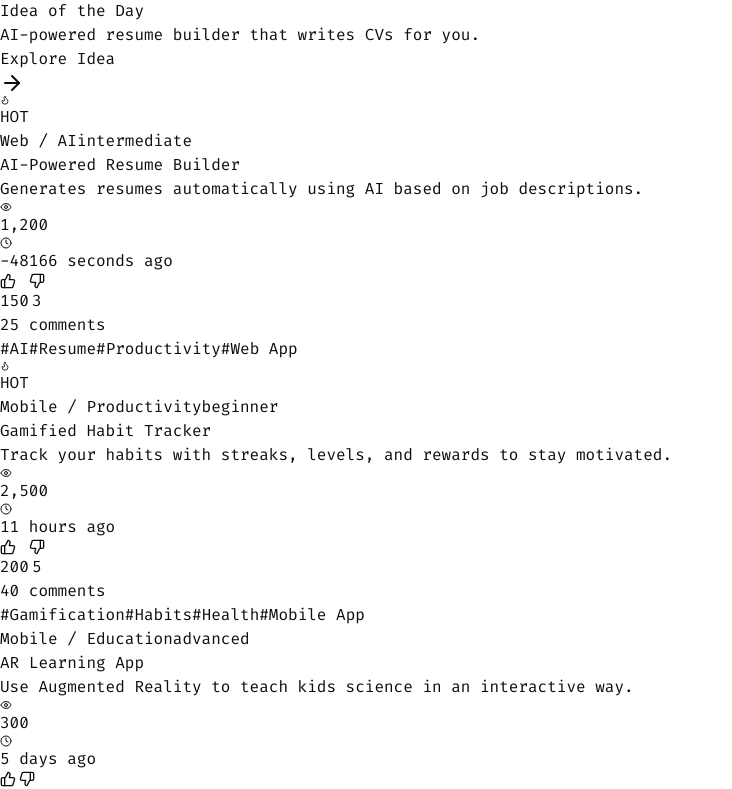
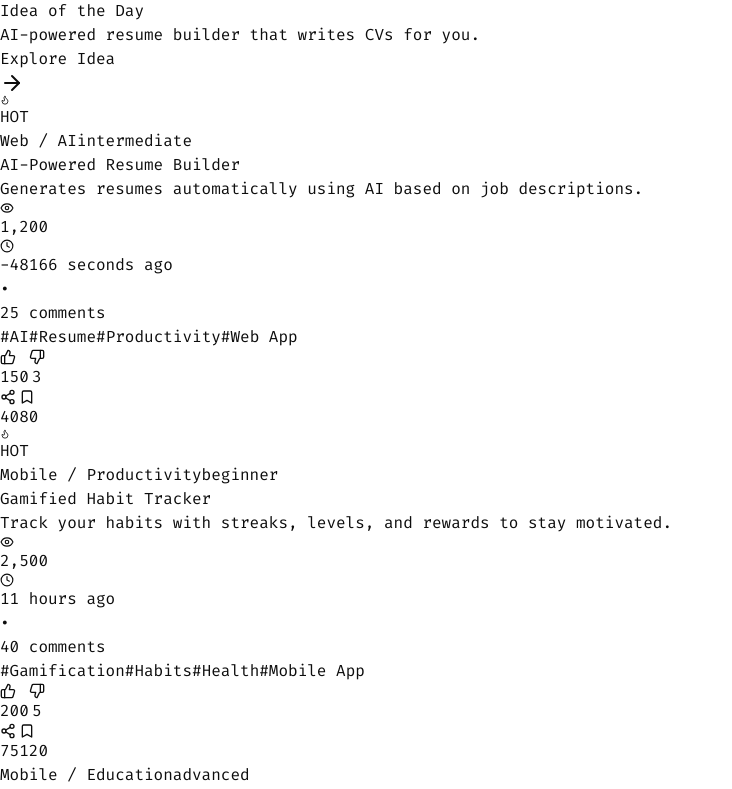
Before and after one commit to An4s0/IdeeLab, a React (Vite) app in the folder apps/web/: page / in a window 1280 px wide. Shown: the part 2368-3157 px from the top of the page, without its empty margins (0-732 px from the left). Built offline with nearby package versions, Linux system fonts and the light colour scheme.

Commit message:
update IdeaCard component

```diff
--- a/apps/web/src/components/header/bottom-bar.tsx
+++ b/apps/web/src/components/header/bottom-bar.tsx
@@ -6,7 +6,7 @@ function navLinkClass(isActive: boolean, isPending?: boolean) {
     isPending
       ? "text-text"
       : isActive
-        ? "text-primary-dark dark:text-primary"
+        ? "text-primary"
         : "text-subtle"
   }`;
 }
--- a/apps/web/src/components/ideas/card.tsx
+++ b/apps/web/src/components/ideas/card.tsx
@@ -1,4 +1,12 @@
-import { Flame, Eye, Clock, ThumbsUp, ThumbsDown } from "lucide-react";
+import {
+  Flame,
+  Eye,
+  Clock,
+  ThumbsUp,
+  ThumbsDown,
+  Share2,
+  Bookmark,
+} from "lucide-react";
 import { Link } from "react-router-dom";
 import { timeAgo } from "@/utils";
 import type { IdeaType } from "@/types";
@@ -21,75 +29,95 @@ export default function IdeaCard({ idea }: { idea: IdeaType }) {
   return (
     <div
       key={idea.id}
-      className="block relative rounded-2xl p-6 backdrop-blur-sm border border-subtle/10 hover:border-primary/20 hover:shadow-xl hover:shadow-primary/5 overflow-hidden"
+      className="group relative rounded-2xl p-6 backdrop-blur-sm border border-subtle/10 hover:border-subtle/30 overflow-hidden"
     >
-      <div className="absolute inset-0 bg-gradient-to-br from-primary/5 via-transparent to-primary/3 opacity-0 group-hover:opacity-100"></div>
-
+      {/* Hot badge */}
       {idea.is_hot && (
-        <div className="absolute top-4 right-4 flex items-center gap-1 px-2 py-1 bg-gradient-to-r from-orange-500 to-red-500 text-white text-xs font-bold rounded-full">
+        <div className="absolute top-4 right-4 z-20 flex items-center gap-1 px-2 py-1 bg-gradient-to-r from-orange-500 to-red-500 text-white text-xs font-bold rounded-full">
           <Flame size={10} />
           HOT
         </div>
       )}
 
       <div className="relative z-10">
-        <div className="flex flex-wrap gap-2 mb-3">
-          <span className="px-3 py-1 bg-primary/10 text-primary-dark dark:text-primary text-xs font-semibold rounded-full">
+        {/* Category and Difficulty Tags */}
+        <div className="flex flex-wrap gap-2 mb-4">
+          <span className="px-3 py-1 bg-primary/10 text-primary text-xs font-semibold rounded-full">
             {idea.category}
           </span>
           <span
             className={`px-2 py-1 text-xs font-medium rounded-full border ${getDifficultyColor(
-              idea.difficulty,
+              idea.difficulty
             )}`}
           >
             {idea.difficulty}
           </span>
         </div>
-        <Link to={`/ideas/${idea.slug}`} className="">
-          <h3 className="text-xl font-bold text-foreground mb-3 hover:text-primary">
+
+        {/* Title */}
+        <Link to={`/ideas/${idea.slug}`} className="block">
+          <h3 className="text-xl font-bold text-foreground mb-3 hover:text-primary leading-tight">
             {idea.title}
           </h3>
         </Link>
-        <p className="text-subtle text-sm leading-relaxed mb-4 line-clamp-3">
-          {idea.summary}
-        </p>
 
-        <div className="flex items-center gap-4 mb-4 text-sm text-subtle">
-          <div className="flex items-center gap-1">
-            <Eye size={12} />
+        {/* Summary */}
+        <p className="text-subtle text-sm mb-4 line-clamp-3">{idea.summary}</p>
+
+        {/* Meta Information */}
+        <div className="flex items-center gap-4 mb-6 text-sm text-subtle">
+          <div className="flex items-center gap-1.5">
+            <Eye size={14} />
             <span>{idea.views.toLocaleString()}</span>
           </div>
-          <div className="flex items-center gap-1">
-            <Clock size={12} />
+          <div className="flex items-center gap-1.5">
+            <Clock size={14} />
             <span>{timeAgo(idea.created_at.toString())}</span>
           </div>
+          <div className="text-subtle">•</div>
+          <span>{idea.comments} comments</span>
         </div>
 
-        <div className="flex items-center justify-between mb-4">
-          <div className="flex items-center gap-4">
-            <button className="flex items-center gap-1 px-2 py-1 rounded-full bg-subtle/10 hover:bg-subtle/7 text-green">
+        {/* Tags */}
+        <div className="flex flex-wrap gap-2 mb-6">
+          {idea.tags.slice(0, 4).map((tag, index) => (
+            <span
+              key={index}
+              className="px-2.5 py-1 bg-subtle/10 text-subtle rounded-md text-xs font-medium"
+            >
+              #{tag}
+            </span>
+          ))}
+          {idea.tags.length > 4 && (
+            <span className="px-2.5 py-1 text-subtle text-xs">
+              +{idea.tags.length - 4} more
+            </span>
+          )}
+        </div>
+
+        {/* Action Buttons */}
+        <div className="flex items-center justify-between pt-4 border-t border-subtle/10">
+          <div className="flex items-center gap-3">
+            <button className="flex items-center gap-1.5 px-3 py-2 rounded-lg bg-subtle/10 text-green hover:text-green/70">
               <ThumbsUp size={16} />
               <span className="font-semibold text-sm">{idea.upvotes}</span>
             </button>
-            <button className="flex items-center gap-1 px-2 py-1 rounded-full bg-subtle/10 hover:bg-subtle/7 text-red">
+            <button className="flex items-center gap-1.5 px-3 py-2 rounded-lg bg-subtle/10 text-red hover:text-red/70">
               <ThumbsDown size={16} />
               <span className="font-semibold text-sm">{idea.downvotes}</span>
             </button>
           </div>
-          <span className="text-sm text-subtle font-medium">
-            {idea.comments} comments
-          </span>
-        </div>
 
-        <div className="flex flex-wrap gap-2">
-          {idea.tags.map((tag, index) => (
-            <span
-              key={index}
-              className="px-3 py-1 bg-subtle/10 text-subtle rounded-full text-xs font-medium"
-            >
-              #{tag}
-            </span>
-          ))}
+          <div className="flex items-center gap-2">
+            <button className="flex items-center gap-1.5 px-3 py-2 rounded-lg bg-subtle/10 text-subtle hover:text-subtle/70">
+              <Share2 size={16} />
+              <span className="font-semibold text-sm">{idea.shares}</span>
+            </button>
+            <button className="flex items-center gap-1.5 px-3 py-2 rounded-lg bg-subtle/10 text-subtle hover:text-subtle/70">
+              <Bookmark size={16} />
+              <span className="font-semibold text-sm">{idea.favorites}</span>
+            </button>
+          </div>
         </div>
       </div>
     </div>
```
